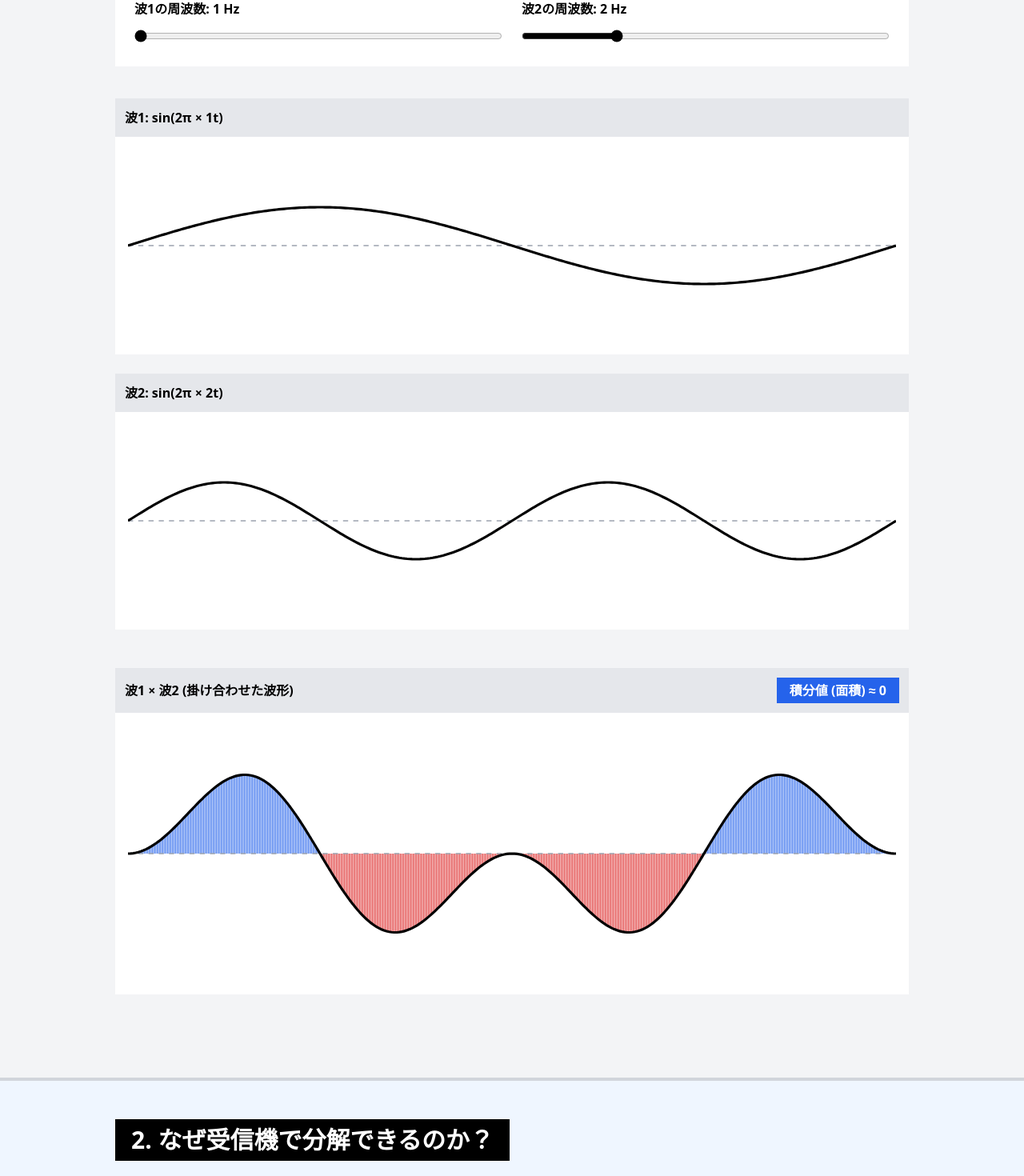
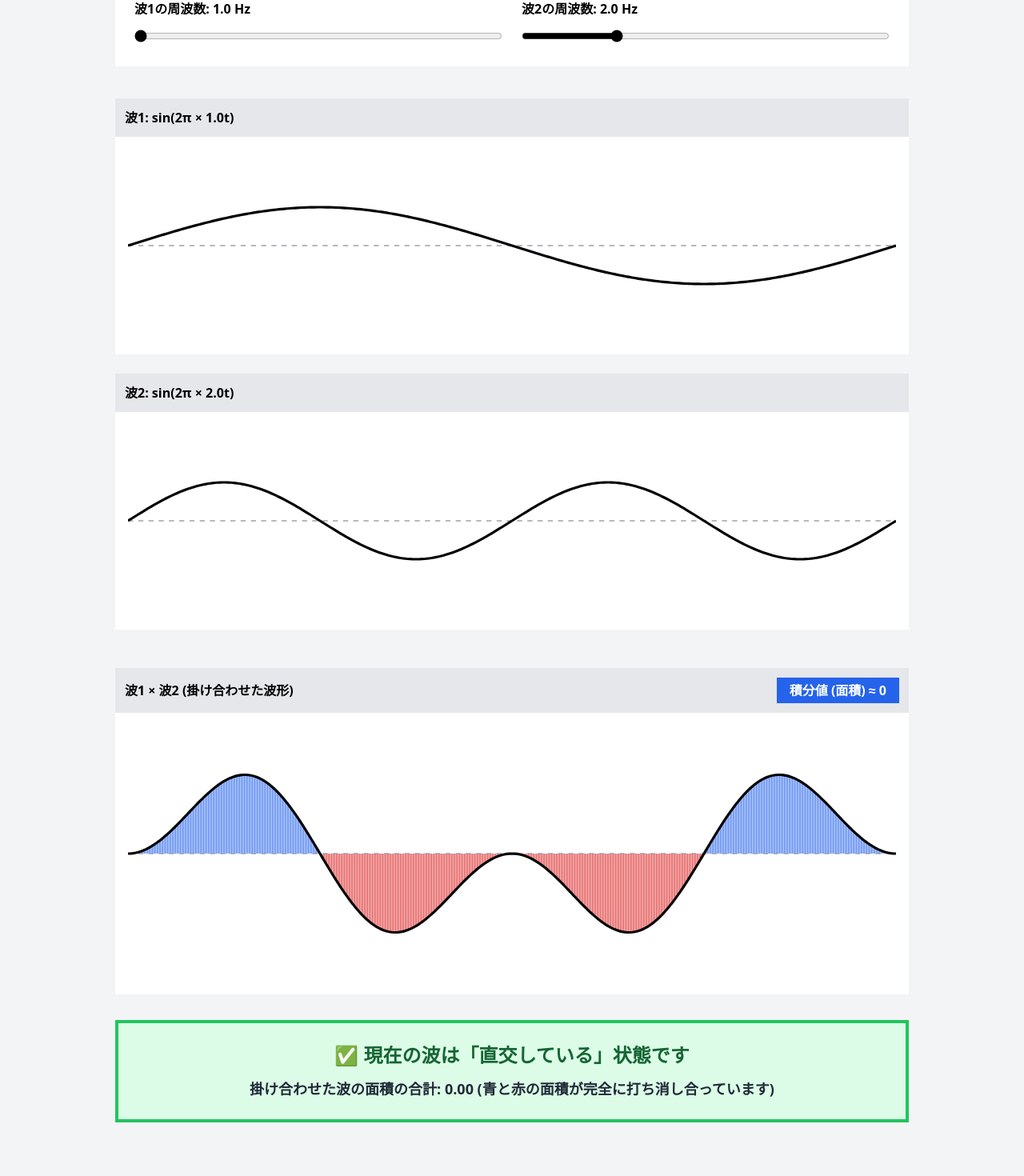
Before and after one commit to agtkh/ofdm-lecture, a React (Vite) app: page / in a window 1280 px wide. Shown: the part 656-2126 px from the top of the page at 80% size. Built offline with nearby package versions, Linux system fonts and the light colour scheme.

Commit message:
Add orthogonality visual indicator in Chapter 1

```diff
--- a/ofdm_principle_simulator.tsx
+++ b/ofdm_principle_simulator.tsx
@@ -516,19 +516,38 @@ export default function App() {
 
             <div className="flex flex-col md:flex-row gap-6 mb-10 p-6 bg-white">
               <div className="flex-1">
-                <label className="block font-bold mb-3">波1の周波数: {f1} Hz</label>
-                <input type="range" min="1" max="5" value={f1} onChange={(e) => setF1(Number(e.target.value))} className="w-full accent-black cursor-pointer" />
+                <label className="block font-bold mb-3">波1の周波数: {f1.toFixed(1)} Hz</label>
+                <input type="range" min="1" max="5" step="0.1" value={f1} onChange={(e) => setF1(Number(e.target.value))} className="w-full accent-black cursor-pointer" />
               </div>
               <div className="flex-1">
-                <label className="block font-bold mb-3">波2の周波数: {f2} Hz</label>
-                <input type="range" min="1" max="5" value={f2} onChange={(e) => setF2(Number(e.target.value))} className="w-full accent-black cursor-pointer" />
+                <label className="block font-bold mb-3">波2の周波数: {f2.toFixed(1)} Hz</label>
+                <input type="range" min="1" max="5" step="0.1" value={f2} onChange={(e) => setF2(Number(e.target.value))} className="w-full accent-black cursor-pointer" />
               </div>
             </div>
 
-            <WaveGraph title={`波1: sin(2π × ${f1}t)`} fn={(t) => Math.sin(2 * Math.PI * f1 * t)} />
-            <WaveGraph title={`波2: sin(2π × ${f2}t)`} fn={(t) => Math.sin(2 * Math.PI * f2 * t)} />
+            <WaveGraph title={`波1: sin(2π × ${f1.toFixed(1)}t)`} fn={(t) => Math.sin(2 * Math.PI * f1 * t)} />
+            <WaveGraph title={`波2: sin(2π × ${f2.toFixed(1)}t)`} fn={(t) => Math.sin(2 * Math.PI * f2 * t)} />
             <div className="mt-12">
               <WaveGraph title={`波1 × 波2 (掛け合わせた波形)`} fn={(t) => Math.sin(2 * Math.PI * f1 * t) * Math.sin(2 * Math.PI * f2 * t)} fillArea={true} height={200} scale={0.8} />
+
+              {(() => {
+                let areaSum = 0;
+                for (let i = 0; i < 300; i++) {
+                  areaSum += (Math.sin(2 * Math.PI * f1 * (i / 300)) * Math.sin(2 * Math.PI * f2 * (i / 300))) / 300;
+                }
+                const isOrthogonal = Math.abs(areaSum) < 0.01;
+
+                return (
+                  <div className={`mt-8 p-6 text-center border-4 ${isOrthogonal ? 'bg-green-100 border-green-500' : 'bg-red-100 border-red-500'}`}>
+                    <h3 className={`text-2xl font-bold mb-3 ${isOrthogonal ? 'text-green-800' : 'text-red-800'}`}>
+                      {isOrthogonal ? '✅ 現在の波は「直交している」状態です' : '❌ 現在の波は「直交していない」状態です'}
+                    </h3>
+                    <p className="text-lg font-bold text-gray-800">
+                      掛け合わせた波の面積の合計: {isOrthogonal ? '0.00 (青と赤の面積が完全に打ち消し合っています)' : `${areaSum.toFixed(2)} (打ち消し合わず、面積が残っています)`}
+                    </p>
+                  </div>
+                );
+              })()}
             </div>
           </div>
         </section>
```
